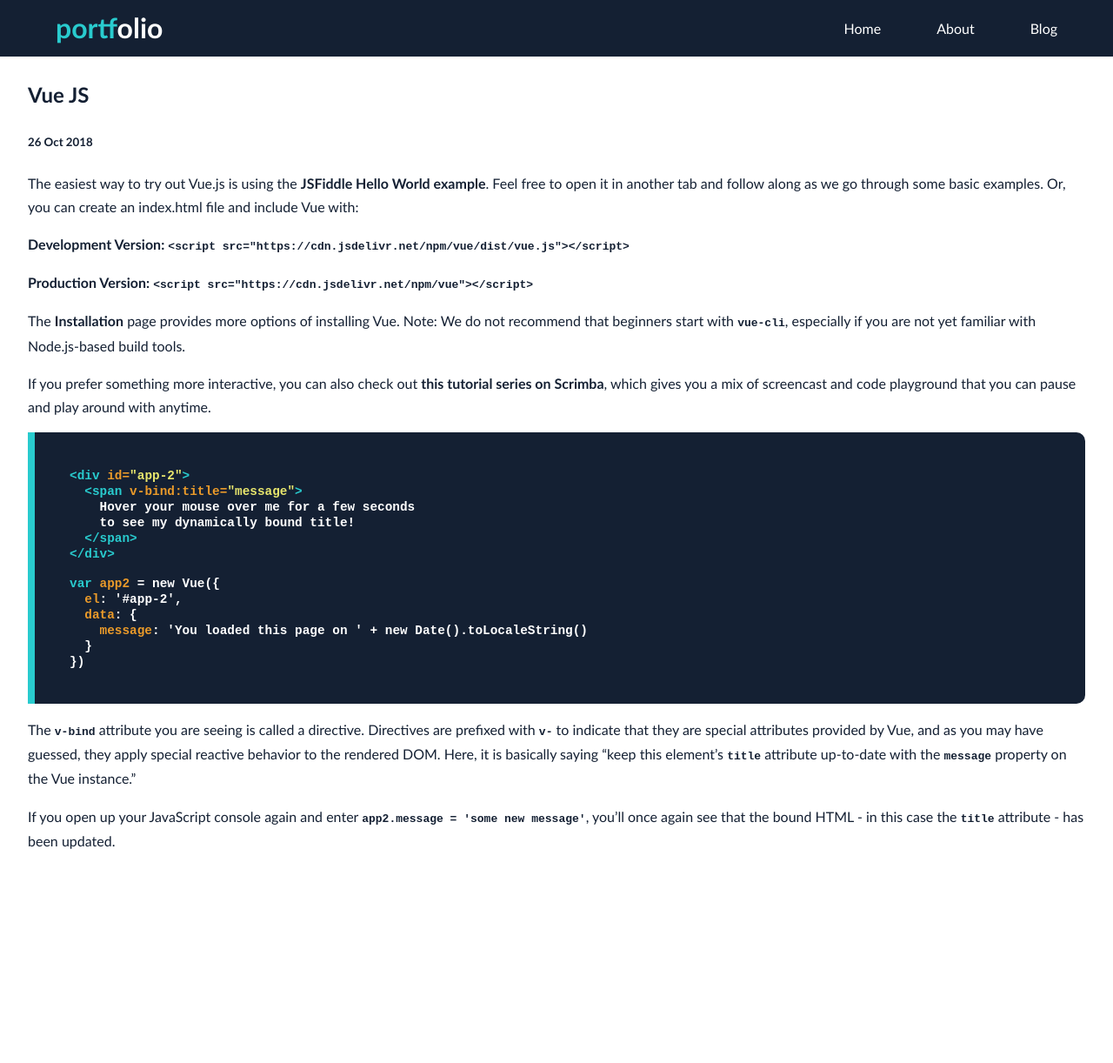
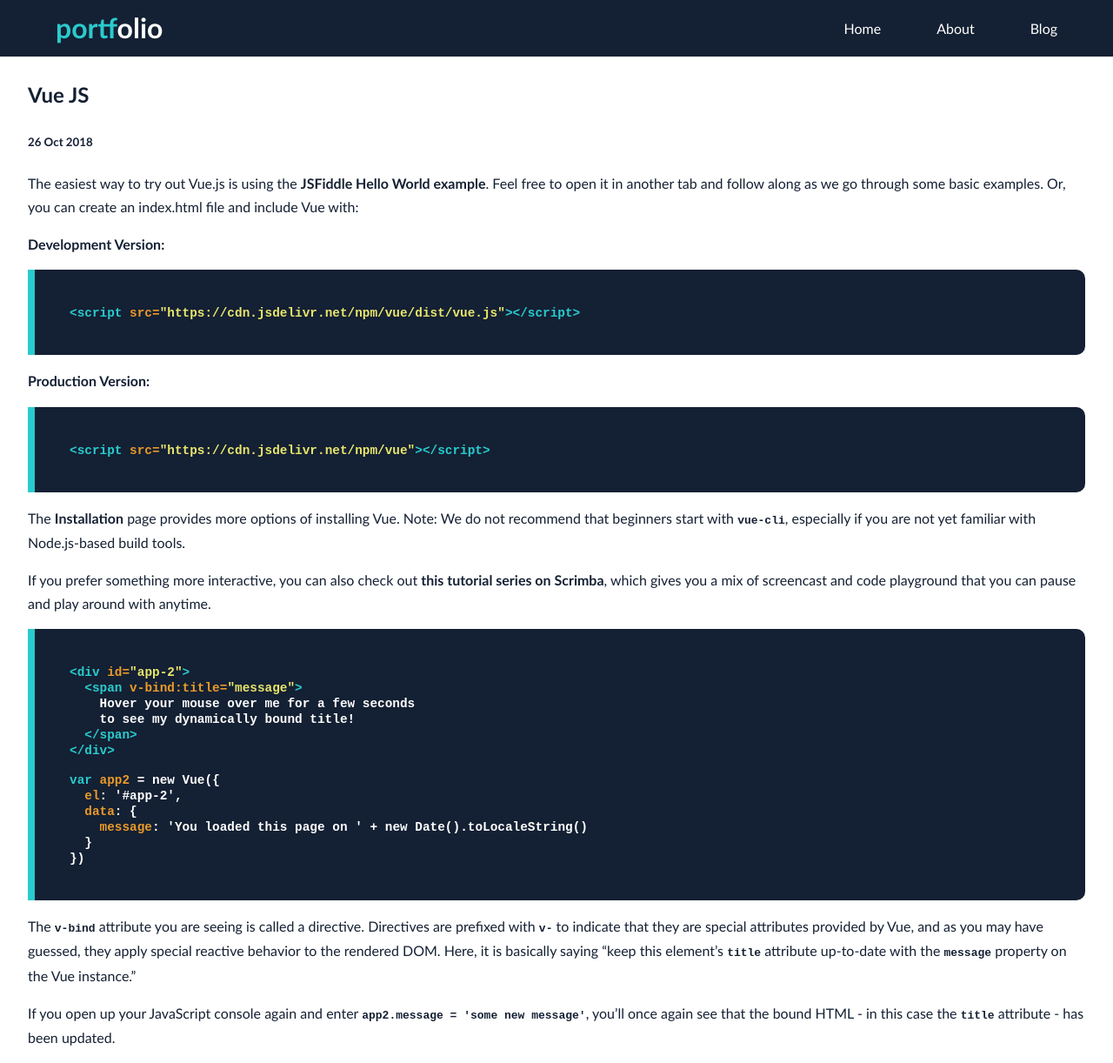
Before and after one commit to SujithJr/portfolio, a Jekyll site: the page built from _posts/2018-10-26-vuejs.md, in a window 1280 px wide. Shown: the whole page at 87% size. Built offline with Jekyll 4.4.1, drawn with Linux system fonts in a browser that asks for light colours; before the commit the page ends 996 px from its top, so only the background shows below that.

Commit message:
Blog page changes

````diff
--- a/_posts/2018-10-26-vuejs.md
+++ b/_posts/2018-10-26-vuejs.md
@@ -6,9 +6,19 @@ The easiest way to try out Vue.js is using the **[JSFiddle Hello World example][
 
 [JSFiddle Hello World example]: https://jsfiddle.net/chrisvfritz/50wL7mdz/
 
-**Development Version:** **```<script src="https://cdn.jsdelivr.net/npm/vue/dist/vue.js"></script>```**
+**Development Version:**
+<blockquote class="blockquote">
+{% highlight html %}
+<script src="https://cdn.jsdelivr.net/npm/vue/dist/vue.js"></script>
+{% endhighlight %}
+</blockquote>
 
-**Production Version:** **```<script src="https://cdn.jsdelivr.net/npm/vue"></script>```**
+**Production Version:**
+<blockquote class="blockquote">
+{% highlight html %}
+<script src="https://cdn.jsdelivr.net/npm/vue"></script>
+{% endhighlight %}
+</blockquote>
 
 The **[Installation][]** page provides more options of installing Vue. Note: We do not recommend that beginners start with **```vue-cli```**, especially if you are not yet familiar with Node.js-based build tools.
 
````
